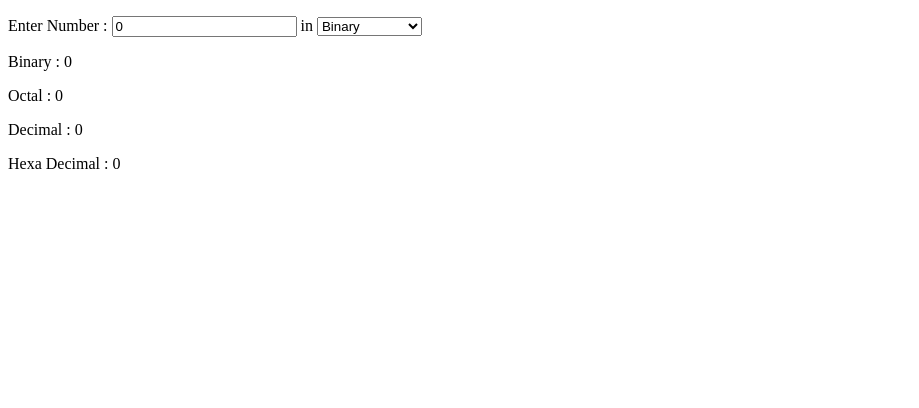
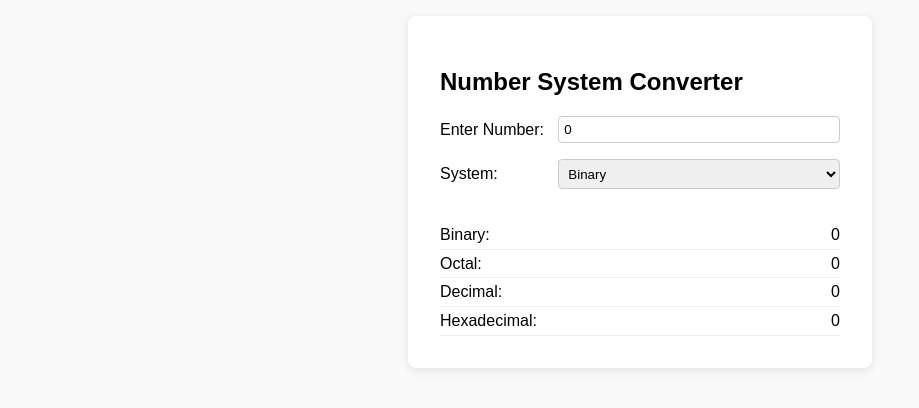
Before and after one commit to Karthik-R-1703/UnitConversion, a plain HTML site: page NumberSystem.html in a window 1280 px wide. Shown: the whole page, without its empty margins (0-919 px from the left). Drawn offline with Linux system fonts and the light colour scheme.

Commit message:
Update NumberSystem.html

```diff
--- a/NumberSystem.html
+++ b/NumberSystem.html
@@ -2,72 +2,147 @@
 <html lang="en">
   <head>
     <meta charset="UTF-8" />
-    <script src="UnitConversion.js"></script>
+  <script src="js/numbersystem.js"></script>
+    <style>
+      body {
+        font-family: Arial, sans-serif;
+        margin: 0;
+        padding: 1em;
+        background: #f9f9f9;
+      }
+      .container {
+        max-width: 400px;
+        margin: auto;
+        background: #fff;
+        border-radius: 8px;
+        box-shadow: 0 2px 8px rgba(0,0,0,0.1);
+        padding: 2em;
+      }
+      .form-group {
+        margin-bottom: 1em;
+        display: flex;
+        align-items: center;
+      }
+      label {
+        margin-right: 0.5em;
+        min-width: 110px;
+      }
+      input, select {
+        flex: 1;
+        padding: 0.4em;
+        border-radius: 4px;
+        border: 1px solid #ccc;
+      }
+      .results {
+        margin-top: 2em;
+      }
+      .result-row {
+        display: flex;
+        justify-content: space-between;
+        padding: 0.3em 0;
+        border-bottom: 1px solid #eee;
+      }
+      .error {
+        color: #d00;
+        font-size: 0.95em;
+        margin-bottom: 1em;
+      }
+    </style>
     <script>
       function numberSystemConverter() {
-        var unitDropDown = document.getElementById("numberSystem");
-        var fromUnit = unitDropDown.options[unitDropDown.selectedIndex].value;
-        var fromValue = document.getElementById("inputNumberSystem").value;
-        var num;
+        const unitDropDown = document.getElementById("numberSystem");
+        const fromUnit = unitDropDown.value;
+        const fromValueRaw = document.getElementById("inputNumberSystem").value.trim();
+        let errorMsg = "";
+        let num;
+        if (fromValueRaw === "") {
+          errorMsg = "Please enter a value.";
+        } else {
           switch (fromUnit) {
             case "binary":
-            num = parseInt(fromValue, 2);
+              if (!/^[01]+$/.test(fromValueRaw)) {
+                errorMsg = "Invalid binary number.";
+              } else {
+                num = parseInt(fromValueRaw, 2);
+              }
               break;
             case "octal":
-            num = parseInt(fromValue, 8);
+              if (!/^[0-7]+$/.test(fromValueRaw)) {
+                errorMsg = "Invalid octal number.";
+              } else {
+                num = parseInt(fromValueRaw, 8);
+              }
               break;
             case "decimal":
-            num = parseInt(fromValue, 10);
+              if (!/^\d+$/.test(fromValueRaw)) {
+                errorMsg = "Invalid decimal number.";
+              } else {
+                num = parseInt(fromValueRaw, 10);
+              }
               break;
             case "hexadecimal":
-            num = parseInt(fromValue, 16);
+              if (!/^[0-9a-fA-F]+$/.test(fromValueRaw)) {
+                errorMsg = "Invalid hexadecimal number.";
+              } else {
+                num = parseInt(fromValueRaw, 16);
+              }
               break;
             default:
-            window.alert("Enter Valid Input.");
-            location.reload();
+              errorMsg = "Select a valid number system.";
           }
-
-        if (!isNaN(num)) {
-          document.getElementById("output_binary").innerHTML = num.toString(2);
-          document.getElementById("output_octal").innerHTML = num.toString(8);
-          document.getElementById("output_decimal").innerHTML = num.toString(
-            10
-          );
-          document.getElementById(
-            "output_hexa_decimal"
-          ).innerHTML = num.toString(16);
+        }
+        document.getElementById("errorMsg").textContent = errorMsg;
+        const outputs = {
+          binary: "output_binary",
+          octal: "output_octal",
+          decimal: "output_decimal",
+          hexadecimal: "output_hexa_decimal"
+        };
+        if (errorMsg || isNaN(num)) {
+          Object.values(outputs).forEach(id => {
+            document.getElementById(id).textContent = "-";
+          });
         } else {
-          window.alert("Enter Valid Input.");
-          location.reload();
+          document.getElementById(outputs.binary).textContent = num.toString(2);
+          document.getElementById(outputs.octal).textContent = num.toString(8);
+          document.getElementById(outputs.decimal).textContent = num.toString(10);
+          document.getElementById(outputs.hexadecimal).textContent = num.toString(16).toUpperCase();
         }
       }
     </script>
   </head>
   <body onload="numberSystemConverter()">
-    <p>
-      <label>Enter Number : </label>
+    <div class="container" role="main">
+      <h2>Number System Converter</h2>
+      <div id="errorMsg" class="error" aria-live="polite"></div>
+      <form autocomplete="off" onsubmit="return false;">
+        <div class="form-group">
+          <label for="inputNumberSystem">Enter Number:</label>
           <input
             id="inputNumberSystem"
             type="text"
             value="0"
             oninput="numberSystemConverter()"
-        onchange="numberSystemConverter()"
+            aria-label="Number value"
+            required
           />
-      <label> in </label>
-      <select
-        id="numberSystem"
-        name="numberSystem"
-        onchange="numberSystemConverter()"
-      >
+        </div>
+        <div class="form-group">
+          <label for="numberSystem">System:</label>
+          <select id="numberSystem" name="numberSystem" onchange="numberSystemConverter()" aria-label="Select number system">
             <option value="binary">Binary</option>
             <option value="octal">Octal</option>
             <option value="decimal">Decimal</option>
-        <option value="hexadecimal">Hexa Decimal</option>
+            <option value="hexadecimal">Hexadecimal</option>
           </select>
-    </p>
-    <p>Binary : <span id="output_binary"></span></p>
-    <p>Octal : <span id="output_octal"></span></p>
-    <p>Decimal : <span id="output_decimal"></span></p>
-    <p>Hexa Decimal : <span id="output_hexa_decimal"></span></p>
+        </div>
+      </form>
+      <div class="results" aria-label="Conversion results">
+        <div class="result-row"><span>Binary:</span> <span id="output_binary">-</span></div>
+        <div class="result-row"><span>Octal:</span> <span id="output_octal">-</span></div>
+        <div class="result-row"><span>Decimal:</span> <span id="output_decimal">-</span></div>
+        <div class="result-row"><span>Hexadecimal:</span> <span id="output_hexa_decimal">-</span></div>
+      </div>
+    </div>
   </body>
 </html>
```
Lines whose indentation alone changed are shown as unchanged.
